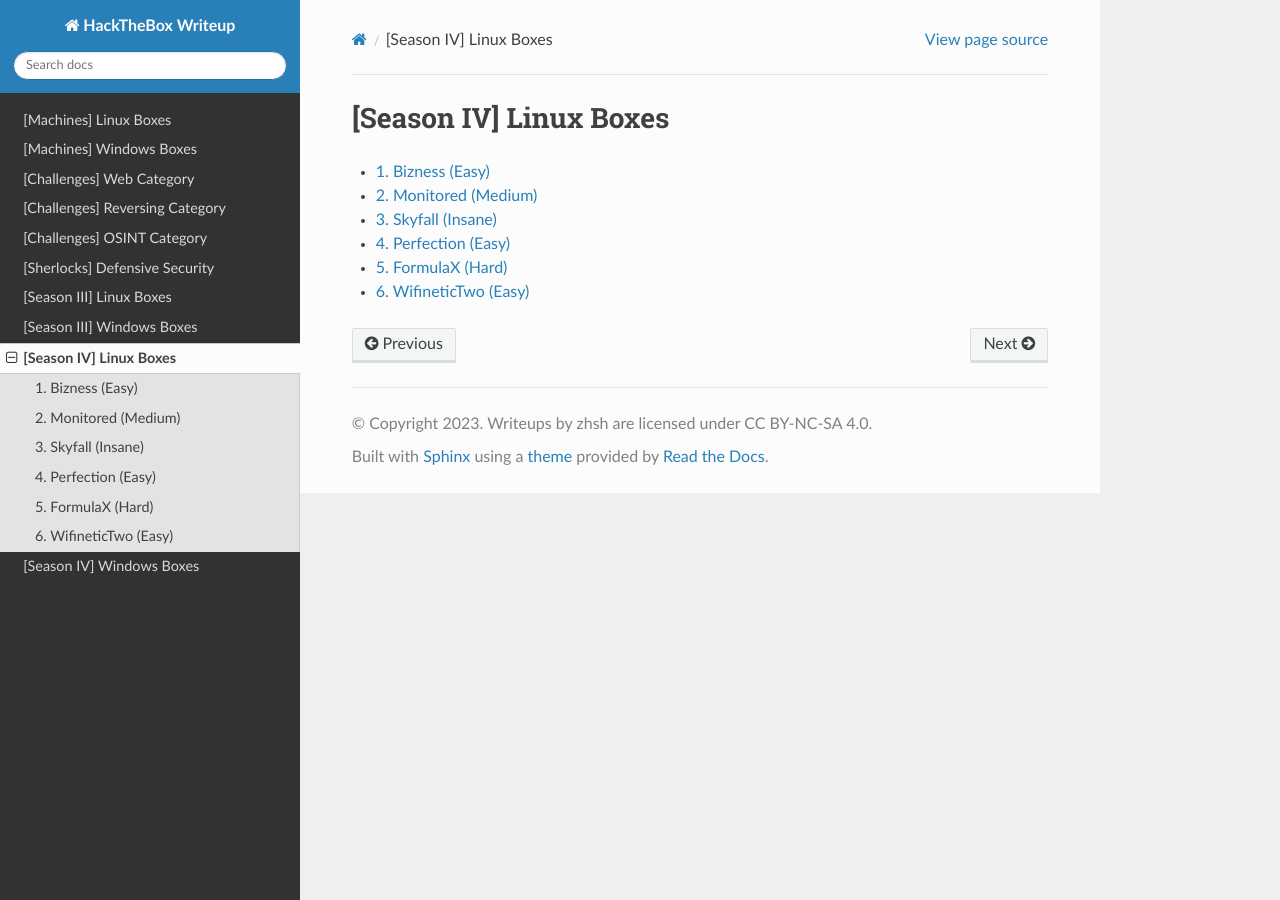
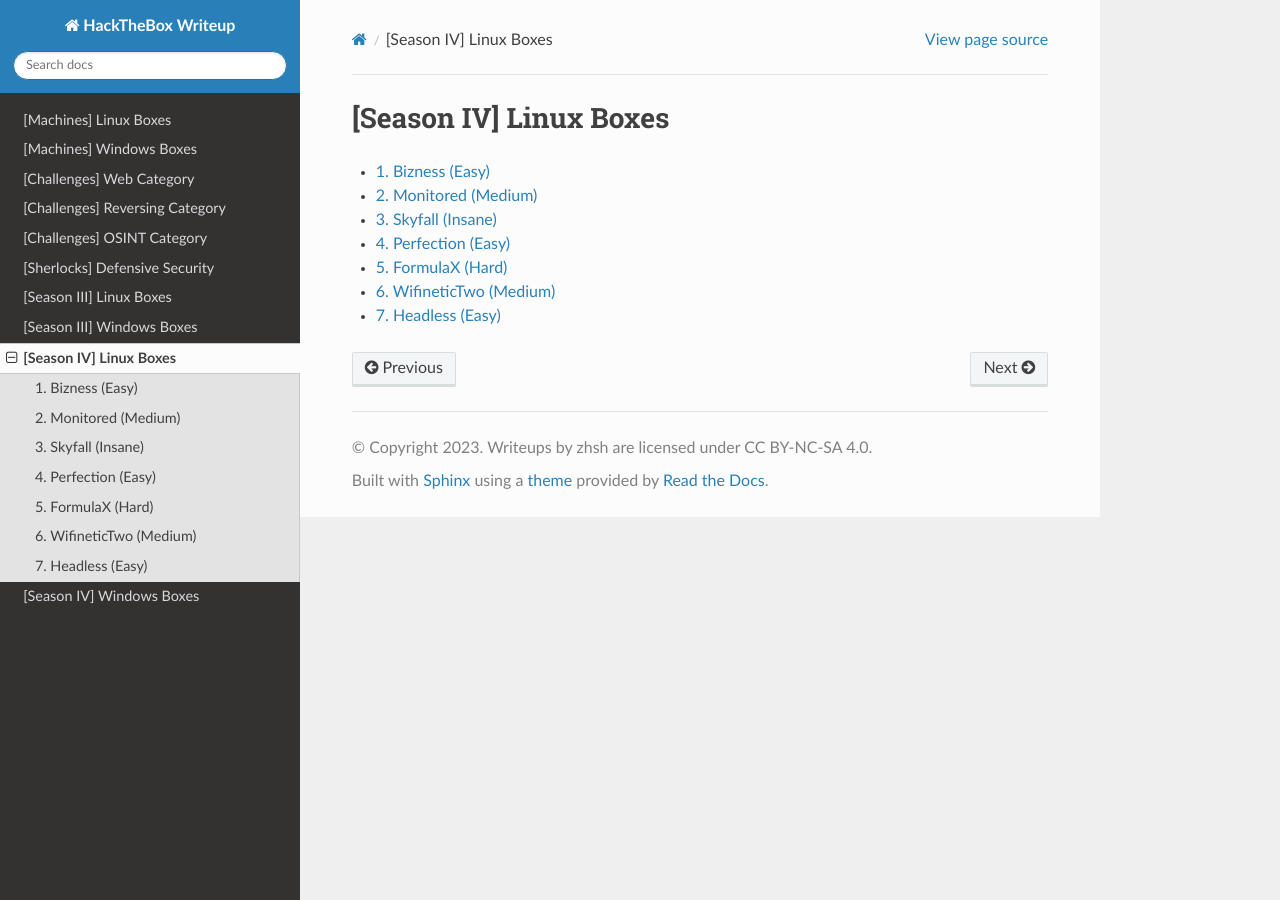
Before and after one commit to zhsh9/HackTheBox-Writeup, a Sphinx documentation site: the page built from source/season4/linux/index.rst, in a window 1280 px wide. Built offline with Sphinx 7.4.7 and the Read the Docs theme 2.0.0, drawn with Linux system fonts in a browser that asks for light colours.

Commit message:
[+] Add season4, linux, Headless.

```diff
--- a/source/season4/linux/index.rst
+++ b/source/season4/linux/index.rst
@@ -10,4 +10,5 @@
     Skyfall (Insane) <Skyfall>
     Perfection (Easy) <Perfection>
     FormulaX (Hard) <FormulaX>
-    WifineticTwo (Easy) <WifineticTwo>
+    WifineticTwo (Medium) <WifineticTwo>
+    Headless (Easy) <Headless>
```
Also changed, not shown: README.md (+1 -0 lines), source/season4/linux/Headless.md (added, +7 -0 lines).
